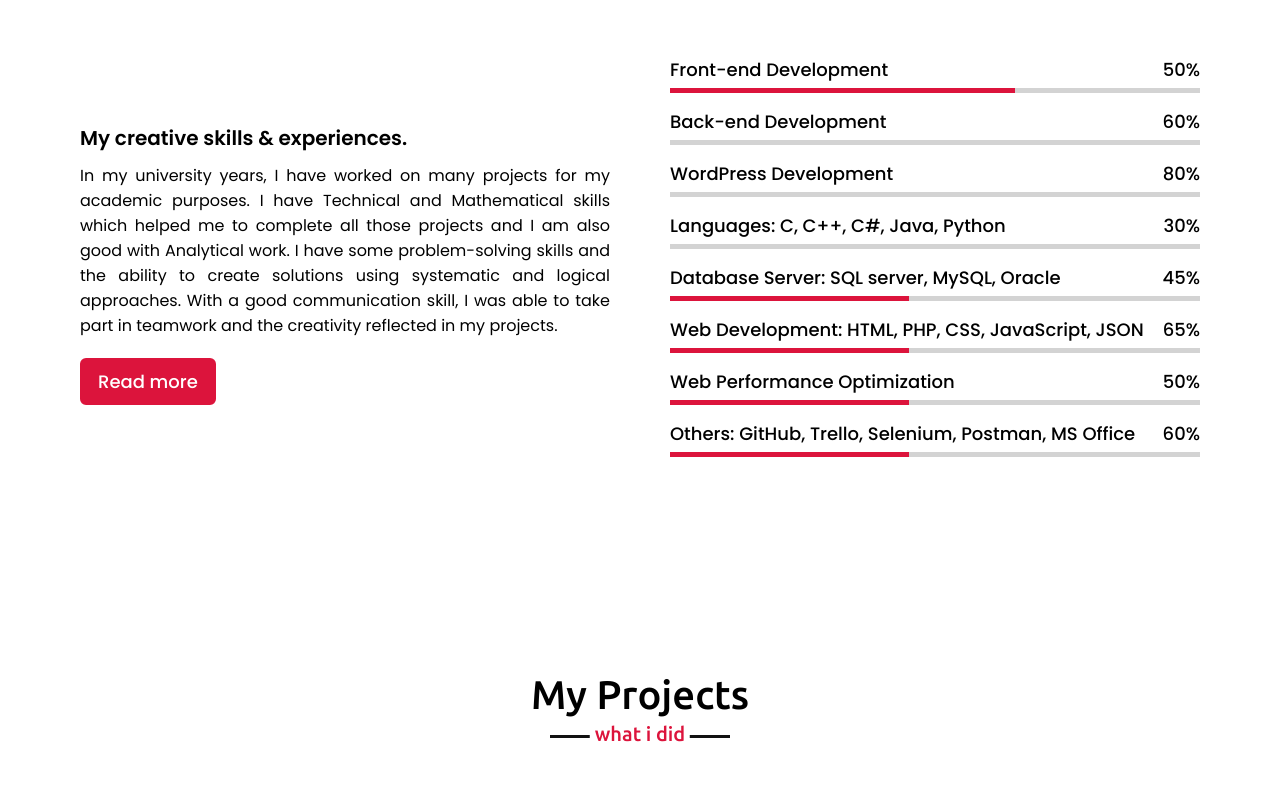
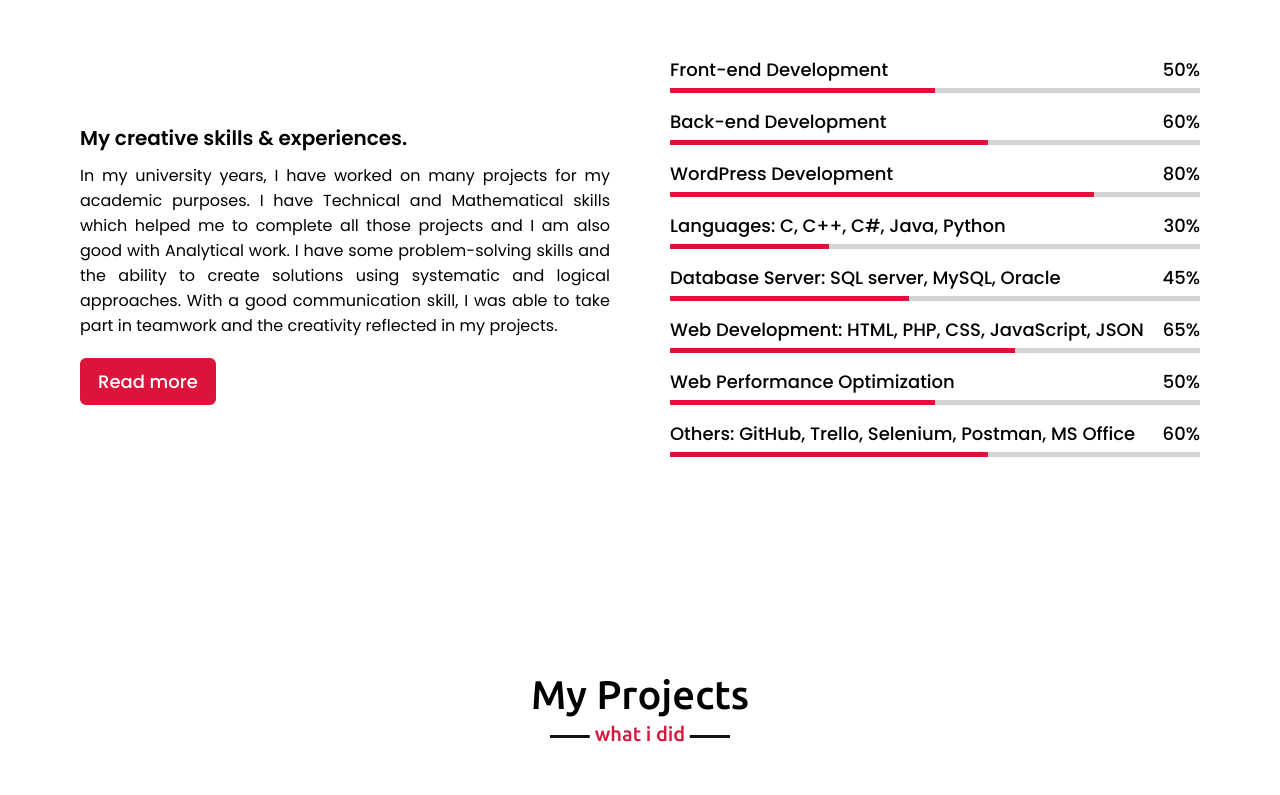
Before and after one commit to kfk-anan/KFK, a plain HTML site: page index.html in a window 1280 px wide. Shown: the part 1703-2498 px from the top of the page. Drawn offline with nearby package versions, Linux system fonts and the light colour scheme.

Commit message:
Update index.html

```diff
--- a/index.html
+++ b/index.html
@@ -83,28 +83,28 @@
                             <span>Front-end Development</span>
                             <span>50%</span>
                         </div>
-                        <div class="line html"></div>
+                        <div class="line fed"></div>
                     </div>
                     <div class="bars">
                         <div class="info">
                             <span>Back-end Development</span>
                             <span>60%</span>
                         </div>
-                        <div class="line css"></div>
+                        <div class="line bed"></div>
                     </div>
                     <div class="bars">
                         <div class="info">
                             <span>WordPress Development</span>
                             <span>80%</span>
                         </div>
-                        <div class="line js"></div>
+                        <div class="line wd"></div>
                     </div>
                     <div class="bars">
                         <div class="info">
                             <span>Languages: C, C++, C#, Java, Python</span>
                             <span>30%</span>
                         </div>
-                        <div class="line php"></div>
+                        <div class="line lang"></div>
                     </div>
                     <div class="bars">
                         <div class="info">
@@ -118,21 +118,21 @@
                             <span>Web Development: HTML, PHP, CSS, JavaScript, JSON</span>
                             <span>65%</span>
                         </div>
-                        <div class="line mysql"></div>
+                        <div class="line html"></div>
                     </div>
                     <div class="bars">
                         <div class="info">
                             <span>Web Performance Optimization</span>
                             <span>50%</span>
                         </div>
-                        <div class="line mysql"></div>
+                        <div class="line wpo"></div>
                     </div>
                     <div class="bars">
                         <div class="info">
                             <span>Others: GitHub, Trello, Selenium, Postman, MS Office</span>
                             <span>60%</span>
                         </div>
-                        <div class="line mysql"></div>
+                        <div class="line other"></div>
                     </div>
                 </div>
             </div>
```
